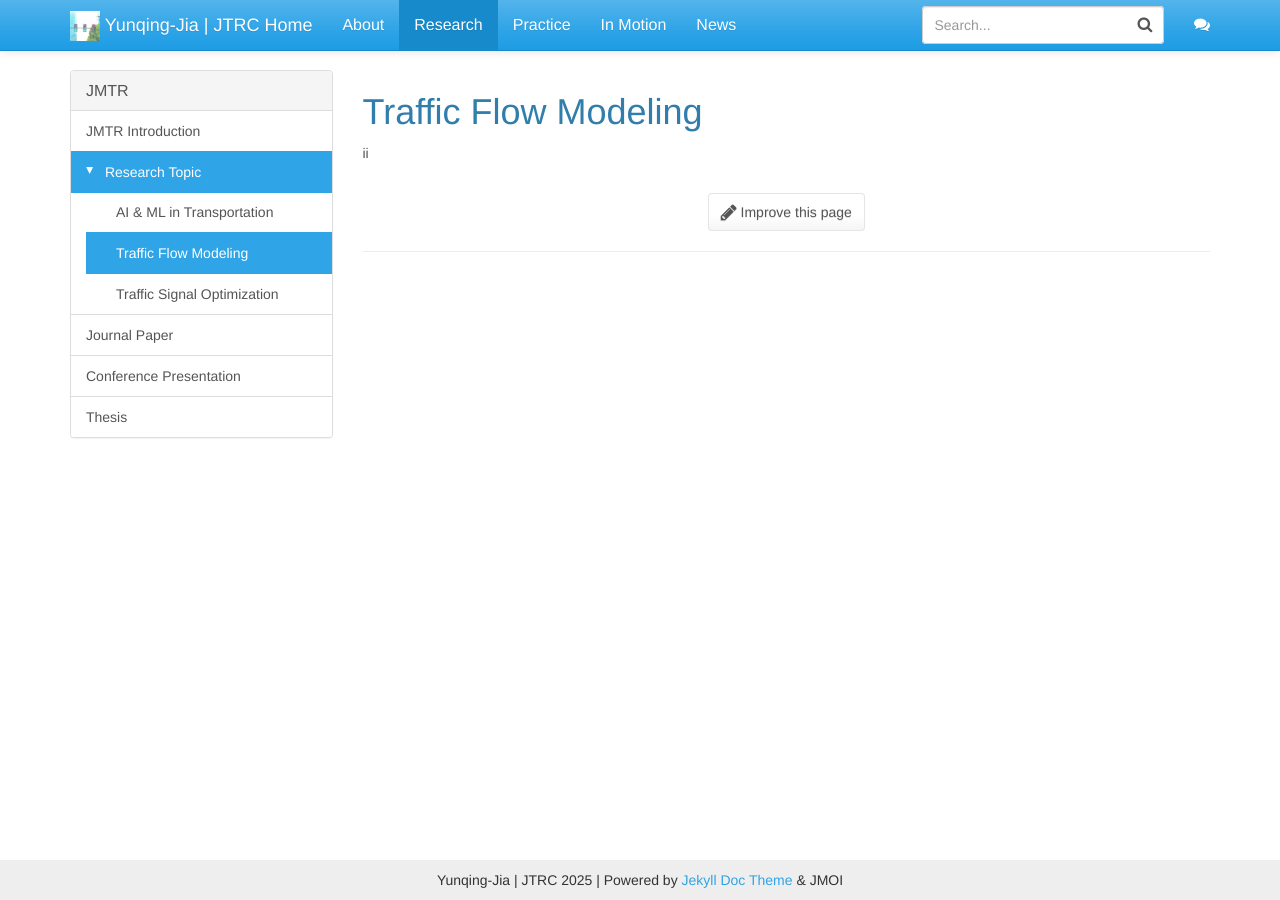
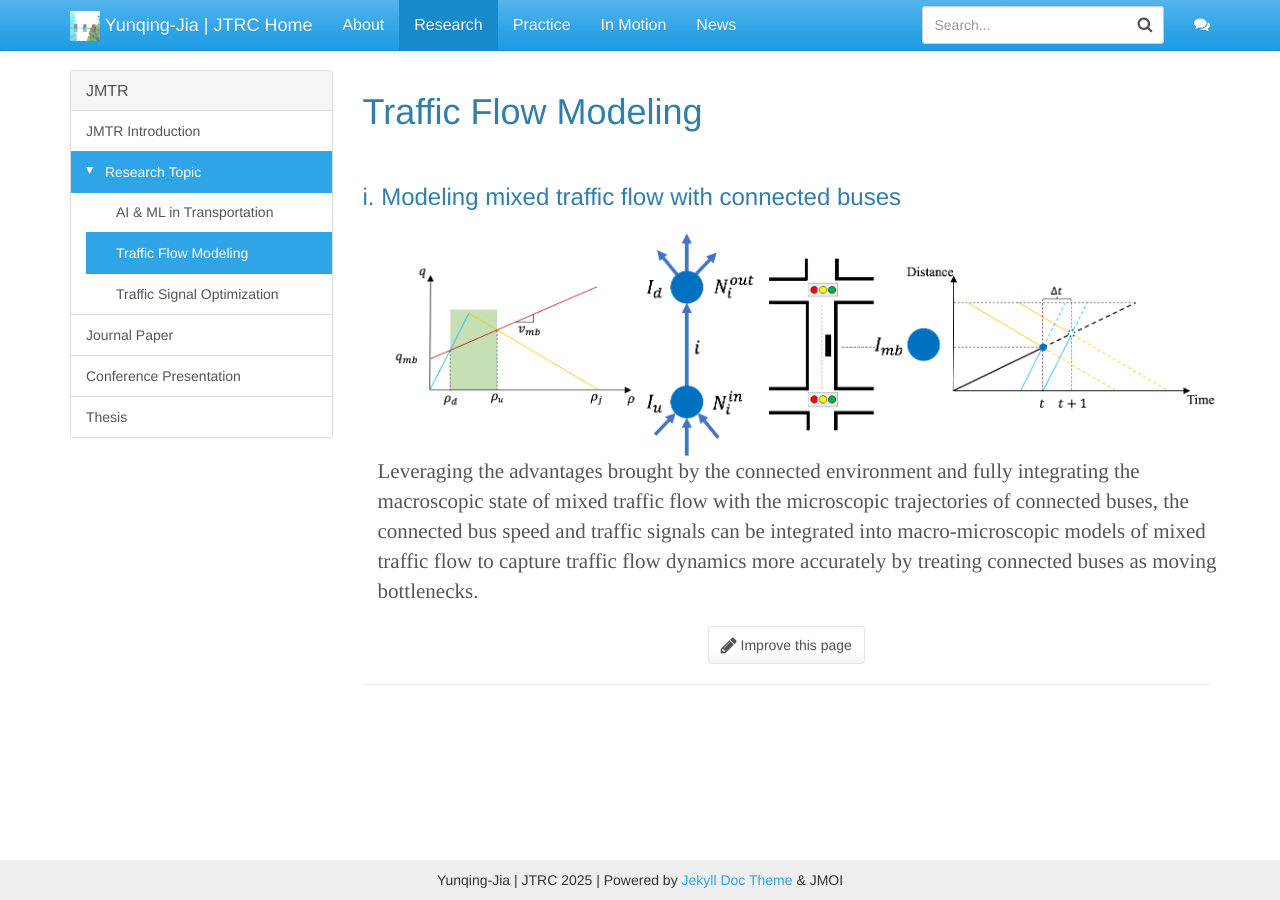
Before and after one commit to Yunqing-Jia/JTRC, a Jekyll site: the page built from _jmtr/model.md, in a window 1280 px wide. Built offline with Jekyll 4.4.1, drawn with Linux system fonts in a browser that asks for light colours.

Commit message:
Update model.md

```diff
--- a/_jmtr/model.md
+++ b/_jmtr/model.md
@@ -11,4 +11,22 @@ font-size:21px;
 }
 </style>
 
-ii
+<a name="JMTR_2301"/>
+<br>
+
+### i. Modeling mixed traffic flow with connected buses
+
+<div class="container">
+    <div class="row">
+    <div class="col-md-9">
+          <img src="/JTRC/jmtr/mtfm_ind.png" class="center" width='900'>
+    </div>
+    </div>
+    <div class="row">
+    <div class="col-md-9">
+          <div class="intro">
+            Leveraging the advantages brought by the connected environment and fully integrating the macroscopic state of mixed traffic flow with the microscopic trajectories of connected buses, the connected bus speed and traffic signals can be integrated into macro-microscopic models of mixed traffic flow to capture traffic flow dynamics more accurately by treating connected buses as moving bottlenecks.
+          </div>
+    </div>
+    </div>
+</div>
```
